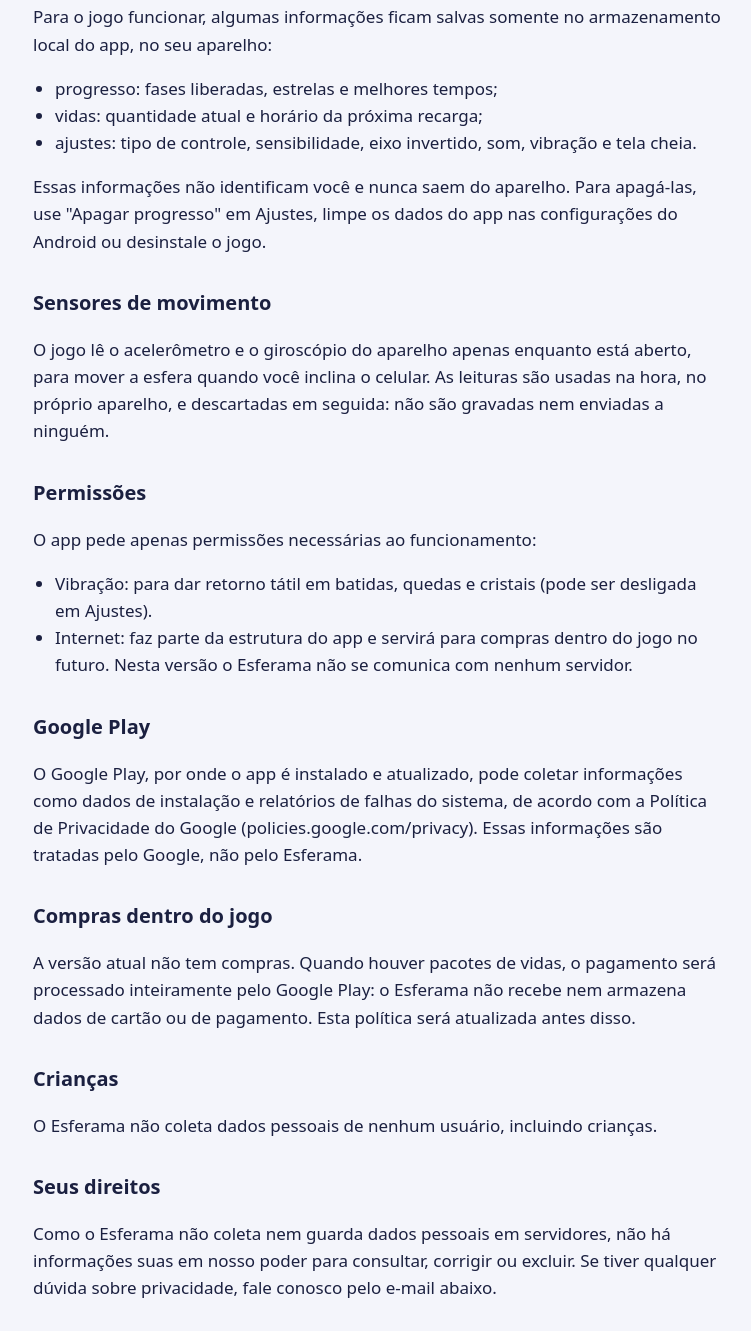
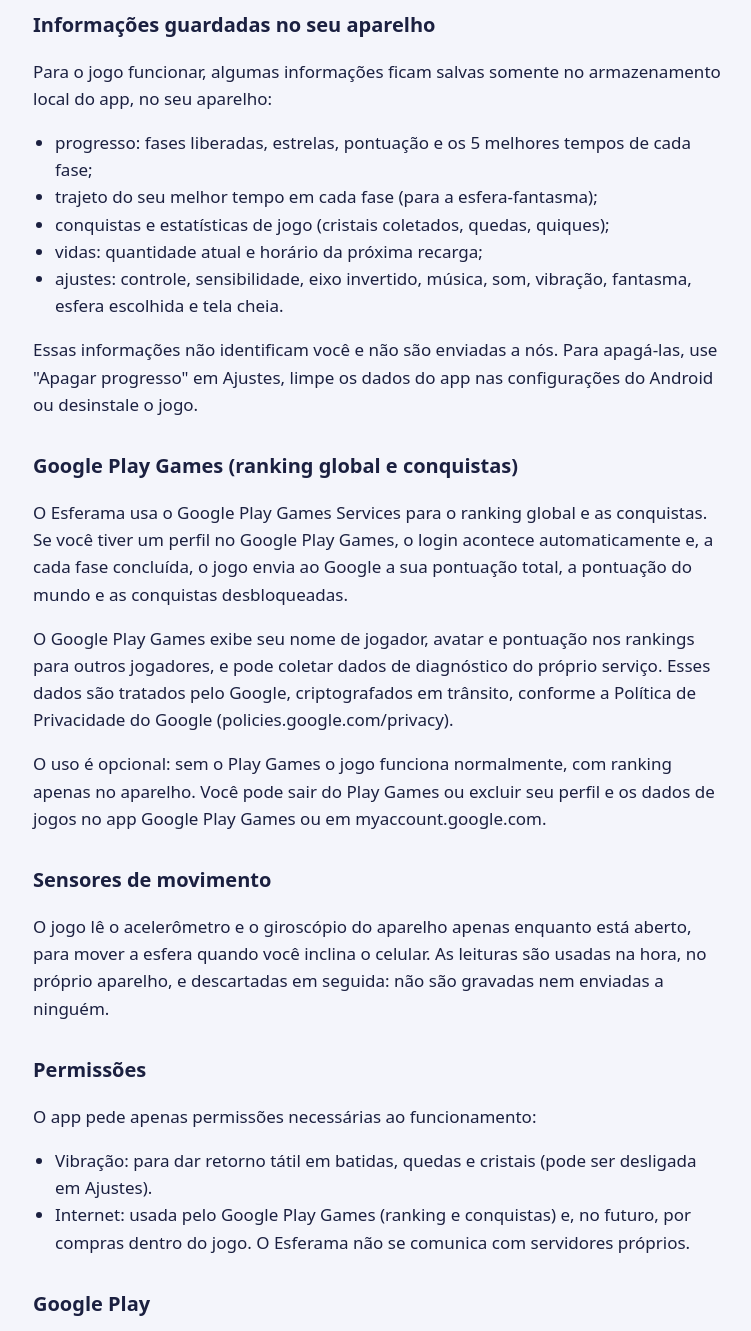
Before and after one commit to brunotravassos93/esferama-site, a plain HTML site: page privacidade.html in a window 1280 px wide. Shown: the part 527-1858 px from the top of the page, without its empty margins (263-1014 px from the left). Drawn offline with Linux system fonts and the light colour scheme.

Commit message:
Atualiza o site do Esferama

```diff
--- a/privacidade.html
+++ b/privacidade.html
@@ -44,7 +44,7 @@ footer { margin-top: 40px; padding-top: 16px; border-top: 1px solid var(--line);
 </header>
 <h1>Política de Privacidade</h1>
 <p class="updated">Última atualização: 13 de novembro de 2026</p>
-<p class="summary">O Esferama não coleta, não envia e não compartilha dados pessoais. O jogo não tem anúncios, contas, login nem ferramentas de análise ou rastreamento.</p>
+<p class="summary">O Esferama não tem anúncios nem ferramentas próprias de análise ou rastreamento, e não mantém servidores com dados de jogadores. Progresso e ajustes ficam no seu aparelho. Se você usar o Google Play Games, sua pontuação e conquistas são enviadas ao Google para formar o ranking global.</p>
 <h2>Quem somos</h2>
 <p>O Esferama é um jogo para Android criado por um desenvolvedor independente no Brasil. Esta política explica como o app trata informações, de acordo com a Lei Geral de Proteção de Dados (LGPD) e as políticas do Google Play.</p>
 
@@ -52,11 +52,19 @@ footer { margin-top: 40px; padding-top: 16px; border-top: 1px solid var(--line);
 <h2>Informações guardadas no seu aparelho</h2>
 <p>Para o jogo funcionar, algumas informações ficam salvas somente no armazenamento local do app, no seu aparelho:</p>
 <ul>
-  <li>progresso: fases liberadas, estrelas e melhores tempos;</li>
+  <li>progresso: fases liberadas, estrelas, pontuação e os 5 melhores tempos de cada fase;</li>
+  <li>trajeto do seu melhor tempo em cada fase (para a esfera-fantasma);</li>
+  <li>conquistas e estatísticas de jogo (cristais coletados, quedas, quiques);</li>
   <li>vidas: quantidade atual e horário da próxima recarga;</li>
-  <li>ajustes: tipo de controle, sensibilidade, eixo invertido, som, vibração e tela cheia.</li>
+  <li>ajustes: controle, sensibilidade, eixo invertido, música, som, vibração, fantasma, esfera escolhida e tela cheia.</li>
 </ul>
-<p>Essas informações não identificam você e nunca saem do aparelho. Para apagá-las, use &quot;Apagar progresso&quot; em Ajustes, limpe os dados do app nas configurações do Android ou desinstale o jogo.</p>
+<p>Essas informações não identificam você e não são enviadas a nós. Para apagá-las, use &quot;Apagar progresso&quot; em Ajustes, limpe os dados do app nas configurações do Android ou desinstale o jogo.</p>
+<h2>Google Play Games (ranking global e conquistas)</h2>
+<p>O Esferama usa o Google Play Games Services para o ranking global e as conquistas. Se você tiver um perfil no Google Play Games, o login acontece automaticamente e, a cada fase concluída, o jogo envia ao Google a sua pontuação total, a pontuação do mundo e as conquistas desbloqueadas.</p>
+<p>O Google Play Games exibe seu nome de jogador, avatar e pontuação nos rankings para outros jogadores, e pode coletar dados de diagnóstico do próprio serviço. Esses dados são tratados pelo Google, criptografados em trânsito, conforme a Política de Privacidade do Google (policies.google.com/privacy).</p>
+<p>O uso é opcional: sem o Play Games o jogo funciona normalmente, com ranking apenas no aparelho. Você pode sair do Play Games ou excluir seu perfil e os dados de jogos no app Google Play Games ou em myaccount.google.com.</p>
+
+
 <h2>Sensores de movimento</h2>
 <p>O jogo lê o acelerômetro e o giroscópio do aparelho apenas enquanto está aberto, para mover a esfera quando você inclina o celular. As leituras são usadas na hora, no próprio aparelho, e descartadas em seguida: não são gravadas nem enviadas a ninguém.</p>
 
@@ -65,7 +73,7 @@ footer { margin-top: 40px; padding-top: 16px; border-top: 1px solid var(--line);
 <p>O app pede apenas permissões necessárias ao funcionamento:</p>
 <ul>
   <li>Vibração: para dar retorno tátil em batidas, quedas e cristais (pode ser desligada em Ajustes).</li>
-  <li>Internet: faz parte da estrutura do app e servirá para compras dentro do jogo no futuro. Nesta versão o Esferama não se comunica com nenhum servidor.</li>
+  <li>Internet: usada pelo Google Play Games (ranking e conquistas) e, no futuro, por compras dentro do jogo. O Esferama não se comunica com servidores próprios.</li>
 </ul>
 
 <h2>Google Play</h2>
@@ -77,11 +85,11 @@ footer { margin-top: 40px; padding-top: 16px; border-top: 1px solid var(--line);
 
 
 <h2>Crianças</h2>
-<p>O Esferama não coleta dados pessoais de nenhum usuário, incluindo crianças.</p>
+<p>O Esferama não coleta dados pessoais para si de nenhum usuário, incluindo crianças. O acesso ao Google Play Games segue as regras de conta e de idade do Google.</p>
 
 
 <h2>Seus direitos</h2>
-<p>Como o Esferama não coleta nem guarda dados pessoais em servidores, não há informações suas em nosso poder para consultar, corrigir ou excluir. Se tiver qualquer dúvida sobre privacidade, fale conosco pelo e-mail abaixo.</p>
+<p>Como o Esferama não guarda dados pessoais em servidores próprios, não há informações suas em nosso poder para consultar, corrigir ou excluir. Os dados do Google Play Games são gerenciados por você na sua conta Google. Se tiver qualquer dúvida sobre privacidade, fale conosco pelo e-mail abaixo.</p>
 
 
 <h2>Alterações nesta política</h2>
```
